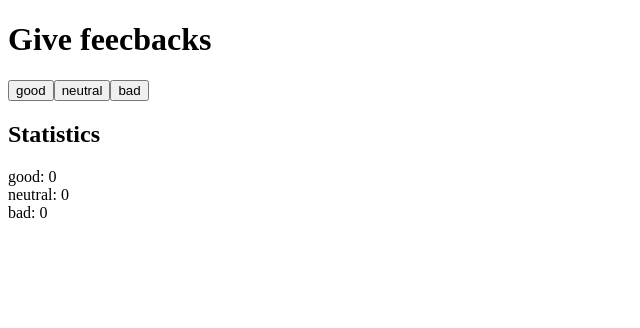
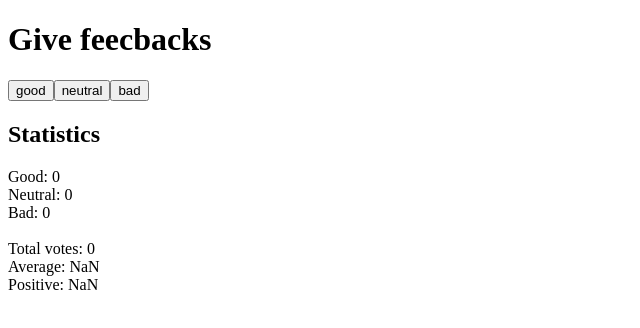
Before and after one commit to AlbertoSSC/FullStackOpen, a React (Vite) app in the folder part01/: page / in a window 1280 px wide. Shown: the top 328 px of the page, without its empty margins (0-640 px from the left). Built offline with nearby package versions, Linux system fonts and the light colour scheme.

Commit message:
part01: exercise 1.7, unicafe step2

```diff
--- a/part01/src/App.jsx
+++ b/part01/src/App.jsx
@@ -1,7 +1,7 @@
 import { useState } from "react";
-import { Total } from "./Components/Total";
 import { Header } from "./Components/Header";
 import { ButtonComp } from "./Components/Button";
+import { Statistics } from "./Components/Statistics";
 
 const App = () => {
   // save clicks of each button to its own state
@@ -20,7 +20,7 @@ const App = () => {
       <ButtonComp handleClick={() => setBad(bad + 1)} text="bad" />
 
       <h2>Statistics</h2>
-      <Total goodCount={good} neutralCount={neutral} badCount={bad} />
+      <Statistics goodCount={good} neutralCount={neutral} badCount={bad} />
     </>
   );
 };
--- /dev/null
+++ b/part01/src/Components/Statistics.jsx
@@ -0,0 +1,25 @@
+export const Statistics = (props) => {
+  const total = props.goodCount + props.neutralCount + props.badCount;
+  const average = (props.goodCount - props.badCount) / total;
+  const positive = (props.goodCount / total) * 100;
+
+  return (
+    <>
+      <section>
+        <span>Good: {props.goodCount}</span>
+        <br />
+        <span>Neutral: {props.neutralCount}</span>
+        <br />
+        <span>Bad: {props.badCount}</span>
+      </section>
+      <br />
+      <section>
+        <span>Total votes: {total}</span>
+        <br />
+        <span>Average: {average.toFixed(2)}</span>
+        <br />
+        <span>Positive: {positive.toFixed(2)}</span>
+      </section>
+    </>
+  );
+};
--- a/part01/src/Components/Total.jsx
+++ /dev/null
@@ -1,11 +0,0 @@
-export const Total = (props) => {
-  return (
-    <>
-      <span>good: {props.goodCount}</span>
-      <br />
-      <span>neutral: {props.neutralCount}</span>
-      <br />
-      <span>bad: {props.badCount}</span>
-    </>
-  );
-};
```
